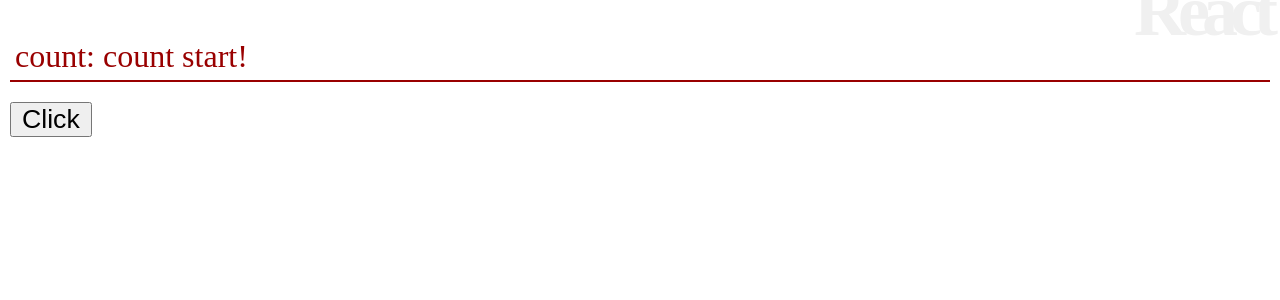
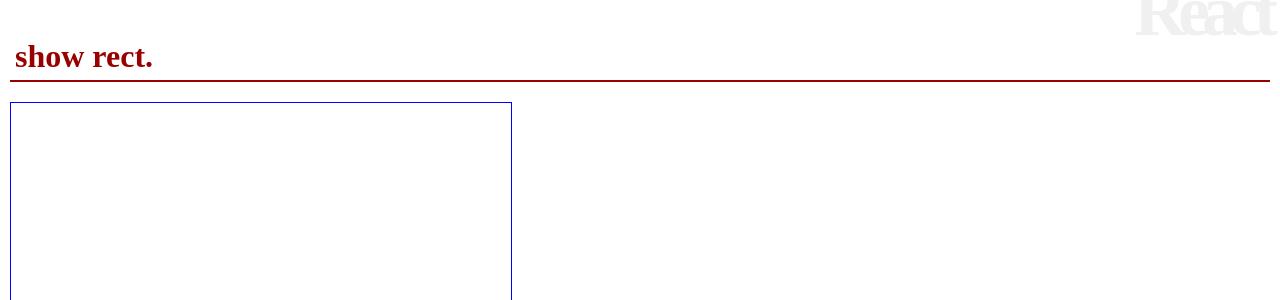
Before and after one commit to spydyman/react-book-practice, a React (Create React App) app: page / in a window 1280 px wide. Shown: the top 300 px of the page. Built offline with nearby package versions, Linux system fonts and the light colour scheme.

Commit message:
rect appears at the position where you click

```diff
--- a/src/App.js
+++ b/src/App.js
@@ -5,7 +5,9 @@
 
 class App extends Component {
 
-  msgStyle1 = {
+  data = [];
+
+  msgStyle = {
     fontSize: "24pt",
     color: "#900",
     margin: "20px 0px",
@@ -13,13 +15,10 @@
     borderBottom: "2px solid #900",
   }
 
-  msgStyle2 = {
-    fontSize: "20pt",
-    color: "white",
-    backgroundColor: "#900",
-    margin: "20px 0px",
-    padding: "5px",
-    borderBottom: "2px solid #900",
+  area = {
+    width: "500px",
+    height: "500px",
+    border: "1px solid blue"
   }
 
   btnStyle = {
@@ -30,30 +29,39 @@
   constructor(props) {
     super(props);
     this.state = {
-      counter: 0,
-      msg: "count start!",
-      flg: true,
+      list: this.data
     };
     this.doAction = this.doAction.bind(this);
   }
 
-  doAction() {
-    this.setState((state) => ({
-      counter: state.counter + 1,
-      msg: state.counter,
-      flg: !state.flg
-    }));
+  doAction(e) {
+    let x = e.pageX;
+    let y = e.pageY;
+    this.data.push({ x: x, y: y });
+    this.setState({
+      list: this.data
+    });
+  }
+
+  draw(d) {
+    let s = {
+      position: "absolute",
+      left: (d.x - 25) + "px",
+      top: (d.y - 25) + "px",
+      width: "50px",
+      height: "50px",
+      backgroundColor: "#66f3",
+    };
+    return <div style={s}></div>;
   }
 
   render() {
     return <div>
       <h1>React</h1>
-      {this.state.flg ?
-        <p style={this.msgStyle1}>count: {this.state.msg}</p>
-        :
-        <p style={this.msgStyle2}>count: {this.state.msg}です。</p>
-      }
-      <button style={this.btnStyle} onClick={this.doAction}>Click</button>
+      <h2 style={this.msgStyle}>show rect.</h2>
+      <div style={this.area} onClick={this.doAction}>
+        {this.data.map((value) => this.draw(value))}
+      </div>
     </div>;
   }
 }
```
